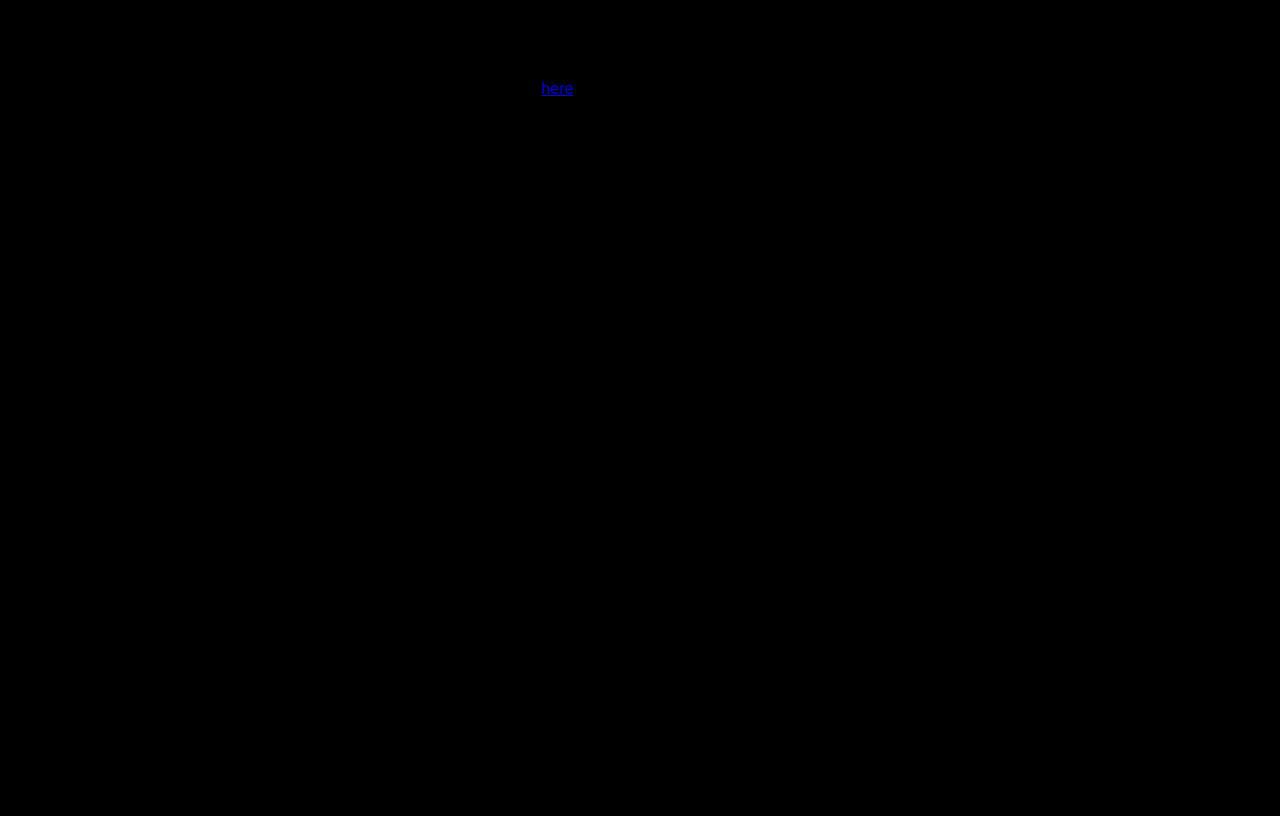
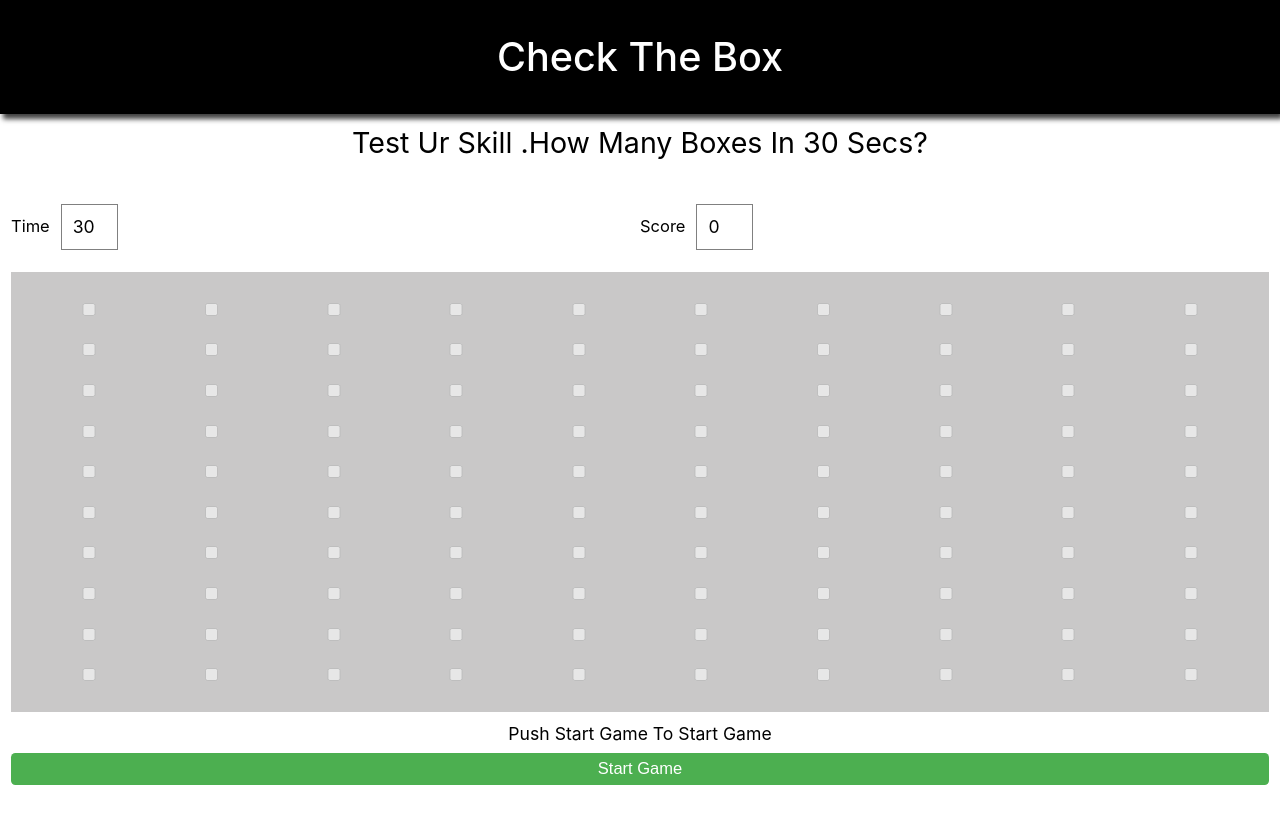
Before and after one commit to aman-106/check-boxes-game, a website built with Parcel: page index.html in a window 1280 px wide. Built offline with nearby package versions, Linux system fonts and the light colour scheme.

Commit message:
added timer , score card and grid check boxes

```diff
--- a/index.html
+++ b/index.html
@@ -7,10 +7,34 @@
 </head>
 
 <body>
-	<div id="app"></div>
-
-	<script src="src/index.js">
-	</script>
+	<div id="app">
+		<div class="container">
+			<div class="header">check the box</div>
+			<div class="subheader">test ur skill .how many boxes in 30 secs?</div>
+			<div class="conatiner-game">
+				<div class="conatiner-game__header">
+					<div class="conatiner-game__header__timer">
+						<label>Time</label>
+						<div id="timer-secs">30</div>
+					</div>
+					<div class="conatiner-game__header__score">
+						<label>score</label>
+						<div id="score-count">0</div>
+					</div>
+				</div>
+				<div id="checkbox-grid"></div>
+				<div class="conatiner-game__footer">
+					<div class="conatiner-game__footer__title">
+						Push start game to start game
+					</div>
+					<button id='start-btn' class="conatiner-game__footer__start">
+						start game
+					</button>
+				</div>
+			</div>
+		</div>
+	</div>
+	<script src="src/index.js"></script>
 </body>
 
 </html>
--- /dev/null
+++ b/src/GridCheckBoxes.js
@@ -0,0 +1,71 @@
+
+export default class GridCheckBoxes {
+
+  constructor() {
+    this.checkboxGrid = document.getElementById('checkbox-grid');
+    this.checked = 0;
+  }
+
+  renderCheckBoxesGrid() {
+    // this.checkboxGrid.removeChild();
+    const wrapper = document.createElement('div');
+    wrapper.setAttribute('class', 'checkbox-grid__wrapper');
+    for (let i = 0; i < 100; i++) {
+      const checkbox = document.createElement('input');
+      checkbox.setAttribute('class', 'checkbox-grid__wrapper__check');
+      checkbox.setAttribute('name', 'check-box-' + i);
+      checkbox.setAttribute('type', 'checkbox');
+      checkbox.setAttribute('disabled', true);
+      wrapper.appendChild(checkbox);
+      this.checkboxGrid.appendChild(wrapper);
+    }
+  }
+
+  addCheckListener(updateScore) {
+    const listener = (event) => {
+      const elem = event.target;
+      if (elem.getAttribute('class') === 'checkbox-grid__wrapper__check') {
+        if (elem.checked) {
+          this.checked = this.checked + 1;
+        } else {
+          this.checked = this.checked - 1;
+        }
+        typeof updateScore === 'function' ? updateScore(this.checked) : false
+      }
+    }
+    this.listener = listener;
+    this.checkboxGrid.addEventListener('click', listener);
+
+  }
+
+  removeCheckListener() {
+    this.checkboxGrid.addEventListener('click', this.listener);
+
+  }
+
+  clearCheckBoxes() {
+    const wrapper = document.querySelector('.checkbox-grid__wrapper');
+    const checkboxes = wrapper.childNodes;
+    for (let i = 0; i < checkboxes.length; i++) {
+      const checkbox = checkboxes[i];
+      checkbox.checked = false;
+    }
+  }
+
+  resetCheckBoxGrid() {
+    this.removeCheckListener();
+    this.clearCheckBoxes();
+  }
+
+  setCheckBoxesEnable(enable) {
+    const wrapper = document.querySelector('.checkbox-grid__wrapper');
+    const checkboxes = wrapper.childNodes;
+    for (let i = 0; i < checkboxes.length; i++) {
+      const checkbox = checkboxes[i];
+      enable ? checkbox.removeAttribute('disabled') : checkbox.setAttribute('disabled', true)
+
+    }
+  }
+
+
+}
--- /dev/null
+++ b/src/Score.js
@@ -0,0 +1,10 @@
+function Score() {
+  this.el = document.getElementById("score-count");
+}
+
+Score.prototype.updateScore = function (score) {
+  this.el.innerText = score;
+}
+
+
+export default Score
--- a/src/Timer.js
+++ b/src/Timer.js
@@ -1,11 +1,13 @@
+const delay = 100;
+const timeGap = 30;
 function Timer() {
   this.el = document.getElementById("timer-secs");
   this.cancel = false;
-  this.seconds = 0;
+  this.seconds = timeGap;
 }
 
-Timer.prototype.incrementSeconds = function() {
-  this.seconds += 1;
+Timer.prototype.incrementSeconds = function () {
+  this.seconds -= 1;
   if (this.el) {
     this.el.innerText = this.seconds;
   } else {
@@ -13,14 +15,27 @@ Timer.prototype.incrementSeconds = function() {
   }
 };
 
-Timer.prototype.setTimer = function() {
-  console.log("dkdkkd");
-  this.cancel = setInterval(() => this.incrementSeconds(), 1000);
+Timer.prototype.setTimer = function (onStopTimer) {
+  this.cancel = setInterval(() => {
+    this.incrementSeconds();
+    if (this.seconds === 0) {
+      this.resetTimer();
+      typeof onStopTimer === 'function' ? onStopTimer() : false;
+    }
+  }, delay);
 };
 
-Timer.prototype.resetTimer = function() {
+Timer.prototype.resetTimer = function () {
   clearInterval(this.cancel);
   this.el.innerText = 0;
+  this.seconds = timeGap;
 };
 
+// Timer.prototype.stopTimer = function (onStopTimer) {
+//   if (this.seconds === 0) {
+//     this.resetTimer();
+//     typeof onStopTimer === 'function' ? onStopTimer() : false;
+//   }
+// }
+
 export default Timer;
--- /dev/null
+++ b/src/app.css
@@ -0,0 +1,82 @@
+.container {
+  text-transform: capitalize;
+  font-size: 1.6rem;
+}
+.container .header {
+  font-size: 3.6rem;
+  text-align: center;
+  background-color: black;
+  box-shadow: 3px 5px 5px 0px rgba(0, 0, 0, 0.75);
+  font-weight: 500;
+  padding: 3rem;
+  color: white;
+}
+.container .subheader {
+  font-size: 2.6rem;
+  text-align: center;
+  padding: 1rem;
+}
+.container .conatiner-game {
+  padding: 1rem;
+}
+.container .conatiner-game__header {
+  display: flex;
+  flex-direction: row;
+  align-items: center;
+  // height: 4rem;
+  margin: 1rem 0;
+}
+.container .conatiner-game__header > div {
+  flex-basis: 50%;
+  min-height: inherit;
+}
+.container .conatiner-game__header__timer {
+  display: flex;
+  flex-direction: row;
+  align-items: center;
+}
+.container .conatiner-game__header__timer #timer-secs {
+  border: 1px solid grey;
+  min-width: 3rem;
+  min-height: 2rem;
+  margin: 1rem;
+  padding: 1rem;
+}
+.container .conatiner-game__header__score {
+  display: flex;
+  flex-direction: row;
+  align-items: center;
+}
+.container .conatiner-game__header__score #score-count {
+  border: 1px solid grey;
+  min-width: 3rem;
+  min-height: 2rem;
+  margin: 1rem;
+  padding: 1rem;
+}
+.container .conatiner-game #checkbox-grid {
+  background-color: #c9c8c8;
+}
+.container .conatiner-game #checkbox-grid .checkbox-grid__wrapper {
+  display: grid;
+  grid-template-columns: repeat(10, 1fr);
+  grid-template-rows: repeat(10, 1fr);
+  grid-column-gap: 10px;
+  grid-row-gap: 10px;
+  padding: 2rem;
+  justify-items: center;
+}
+.container .conatiner-game #checkbox-grid .checkbox-grid__wrapper > input {
+  background-color: #444;
+  color: #fff;
+  border-radius: 5px;
+  padding: 1rem;
+  width: 50%;
+}
+.container .conatiner-game .conatiner-game__footer {
+  display: flex;
+  flex-direction: column;
+  align-items: center;
+  margin: 1rem 0;
+
+}
--- a/src/index.js
+++ b/src/index.js
@@ -1,13 +1,29 @@
 import "./styles.css";
+import './app.css';
 import Timer from "./Timer.js";
+import Score from "./Score.js";
+import GridCheckBoxes from './GridCheckBoxes.js';
 
-const timer = new Timer();
-timer.setTimer();
+const timer = new Timer()
 
-document.getElementById("app").innerHTML = `
-<h1>Hello Vanilla!</h1>
-<div>
-  We use Parcel to bundle this sandbox, you can find more info about Parcel
-  <a href="https://parceljs.org" target="_blank" rel="noopener noreferrer">here</a>.
-</div>
-`;
+const score = new Score()
+const updateScore = score.updateScore.bind(score)
+
+const gridCheckBoxes = new GridCheckBoxes();
+gridCheckBoxes.renderCheckBoxesGrid();
+
+const startBtn = document.getElementById('start-btn');
+startBtn.addEventListener('click', onStartGame);
+
+function onStartGame() {
+  startBtn.setAttribute('disabled', true);
+  timer.setTimer(onStopGame);
+  gridCheckBoxes.addCheckListener(updateScore);
+  gridCheckBoxes.setCheckBoxesEnable(true);
+}
+
+function onStopGame() {
+  startBtn.removeAttribute('disabled');
+  gridCheckBoxes.setCheckBoxesEnable(false);
+  gridCheckBoxes.resetCheckBoxGrid();
+}
--- a/src/styles.css
+++ b/src/styles.css
@@ -1,4 +1,110 @@
 body {
   font-family: sans-serif;
-  background: black;
 }
+
+:root {
+  --main-bg-color: coral;
+  --desktop: 992px;
+  --medium-device: 600px;
+  /* --small-device: 300px; */
+}
+
+body {
+  margin: 0;
+  font-family: -apple-system, BlinkMacSystemFont, 'Segoe UI', 'Roboto', 'Oxygen',
+    'Ubuntu', 'Cantarell', 'Fira Sans', 'Droid Sans', 'Helvetica Neue',
+    sans-serif;
+  -webkit-font-smoothing: antialiased;
+  -moz-osx-font-smoothing: grayscale;
+}
+
+/*  larger screens */
+html {
+  font-size: 11px;
+}
+
+@media screen and (max-width: var(--medium-device)) {
+  html {
+    font-size: 9px;
+  }
+}
+
+
+@media screen and (max-width: var(--desktop)) {
+  html {
+    font-size: 10px;
+  }
+}
+
+
+input, select {
+  width: 100%;
+  padding: 1.2rem 2rem;
+  margin: 0.8rem 0;
+  display: inline-block;
+  border: 0.1rem solid #ccc;
+  border-radius: 0.4rem;
+  box-sizing: border-box;
+  outline: none;
+}
+
+input.error ,select.error{
+  border: 0.1rem solid red;
+}
+
+input[type=submit], button {
+  width: 100%;
+  background-color: #4CAF50;
+  color: white;
+  padding: 1.4rem 2.0rem;
+  margin: 0.8rem 0;
+  border: none;
+  border-radius: 0.4rem;
+  cursor: pointer;
+  font-size: 1.5rem;
+  line-height: .15rem;
+  text-transform: capitalize;
+}
+
+input[type=submit]:hover,button:hover {
+  background-color: #45a049;
+}
+
+button.btn--remove {
+  color: black;
+  background-color: #e6b265;
+}
+
+button.btn--remove:hover{
+  background-color: #ec9109
+}
+
+
+
+
+button.btn--primary {
+  color: white;
+  background-color:#292828;
+}
+
+button.btn--primary:hover{
+  background-color:black;
+}
+
+
+button.btn--secondary {
+  color: white;
+  background-color:grey;
+}
+
+button.btn--secondary:hover{
+  background-color:#413e3e;
+}
+
+
+
+label{
+  font-size: 1.5rem;
+    line-height: .15rem;
+    text-transform: capitalize;
+}
```
Also changed, not shown: package.json (line endings or trailing spaces), 1 other file.
